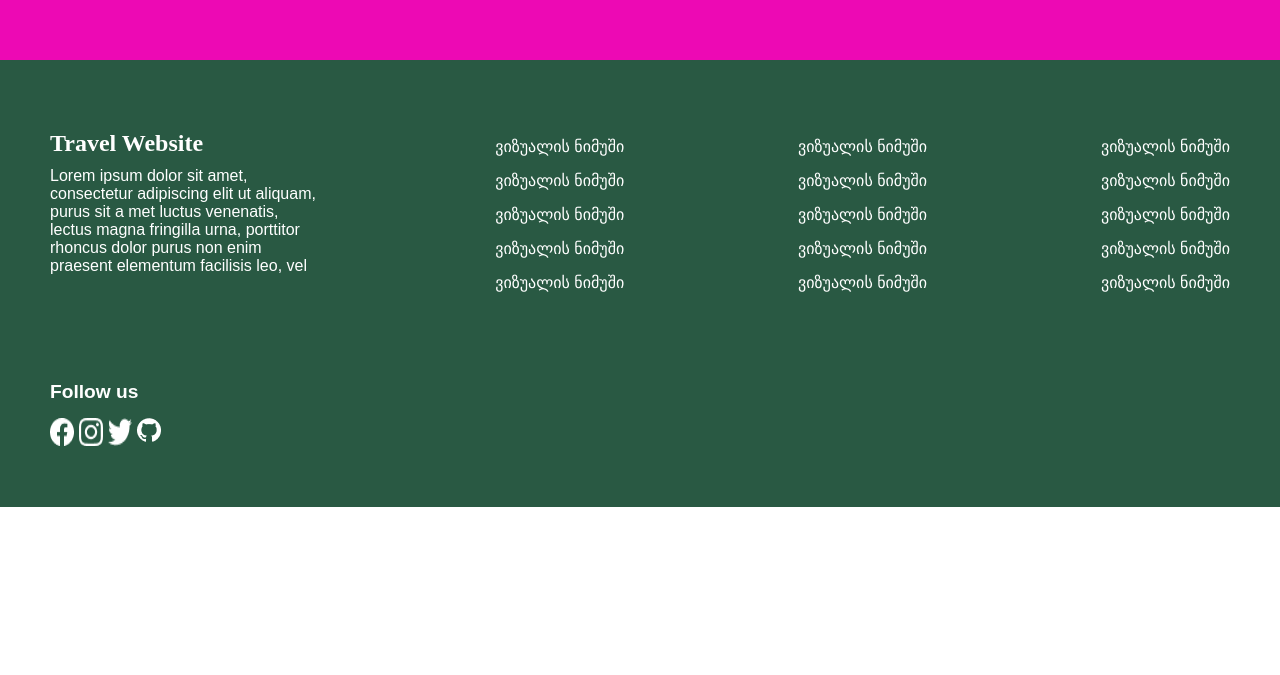
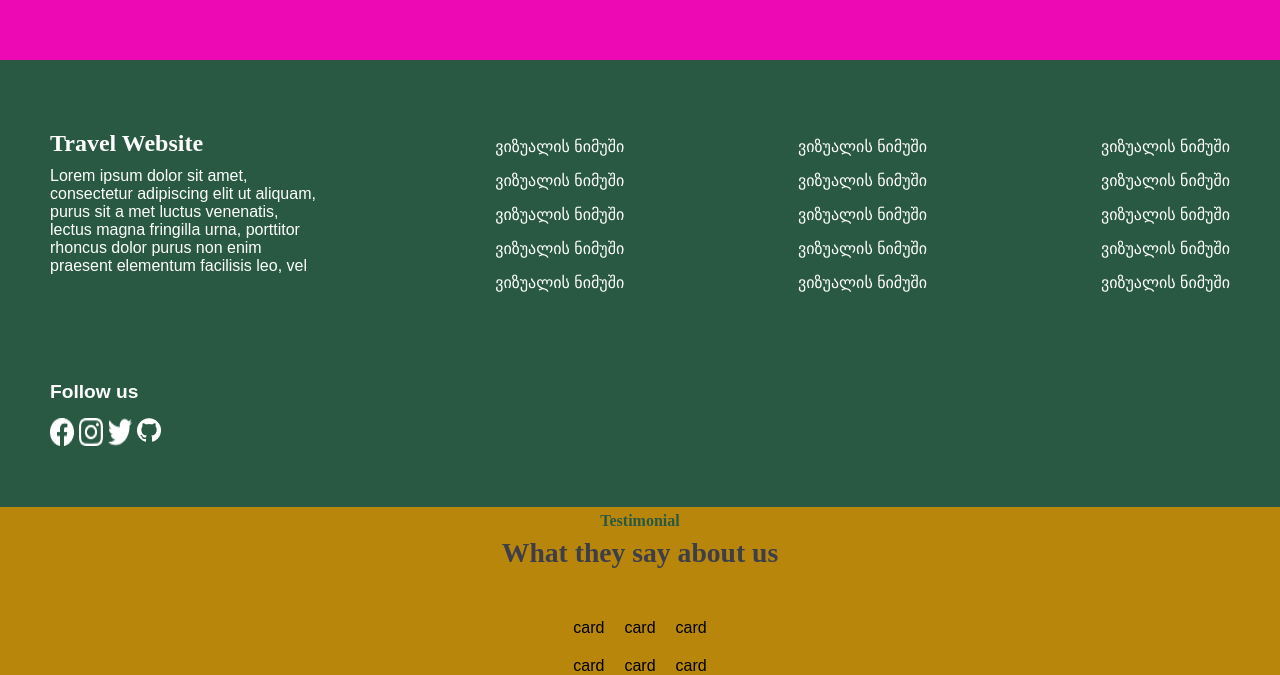
Before and after one commit to ratikhachv/travel-website, a React (Create React App) app: page / in a window 1280 px wide. Shown: the part 1052-1727 px from the top of the page. Before the commit the page ends 1559 px from the top, so only its background shows below. Built offline with nearby package versions, Linux system fonts and the light colour scheme.

Commit message:
add testimonial template

```diff
--- a/src/App.js
+++ b/src/App.js
@@ -7,6 +7,7 @@ import Header from "./genericComponents/Header/Header";
 import "./css/reset.css";
 import "./css/General.css";
 import HomePage from "./pages/HomePage";
+import TestimonialTemplate from "./modules/HomePage/Testimonial/TestimonialTemplate";
 
 function App() {
   return (
@@ -14,6 +15,7 @@ function App() {
       <Header />
       <HomePage />
       <Footer />
+      <TestimonialTemplate />
     </>
   );
 }
--- a/src/modules/HomePage/HomePageTemplate.css
+++ b/src/modules/HomePage/HomePageTemplate.css
@@ -2,6 +2,8 @@
   font-family: "Poppins", sans-serif;
   src: url("https://fonts.googleapis.com/css2?family=Poppins&display=swap");
 }
+
+@import url('https://fonts.googleapis.com/css2?family=Poppins:wght@700&display=swap');
 
 * {
   margin: 0;
@@ -9,27 +11,32 @@
   box-sizing: border-box;
   font-family: "Poppins", sans-serif;
 }
+
 .home-page {
   width: 100%;
   height: 1000px;
 }
+
 .welcome-georgia {
   width: 100%;
   height: 25%;
   background-color: rgb(69, 2, 227);
 }
+
 .why-georgia {
   margin-top: 10px;
   width: 100%;
   height: 25%;
   background-color: rgb(227, 2, 10);
 }
+
 .top-destination {
   margin-top: 10px;
   width: 100%;
   height: 25%;
   background-color: rgb(153, 237, 9);
 }
+
 .testimonial {
   margin-top: 10px;
   width: 100%;
--- a/src/modules/HomePage/Testimonial/Testimonial.js
+++ b/src/modules/HomePage/Testimonial/Testimonial.js
@@ -0,0 +1,16 @@
+import TestimonialCard from "../Testimonial/components/TestimonialCard";
+import TestimonialTemplate from "./TestimonialTemplate";
+export default function Testimonial() {
+  return (
+    <>
+      <TestimonialTemplate
+        review1={<TestimonialCard />}
+        review2={<TestimonialCard />}
+        review3={<TestimonialCard />}
+        review4={<TestimonialCard />}
+        review5={<TestimonialCard />}
+        review6={<TestimonialCard />}
+      />
+    </>
+  );
+}
--- /dev/null
+++ b/src/modules/HomePage/Testimonial/TestimonialTemplate.css
@@ -0,0 +1,52 @@
+@font-face {
+    font-family: "Poppins", sans-serif;
+    src: url("https://fonts.googleapis.com/css2?family=Poppins&display=swap");
+}
+
+@import url('https://fonts.googleapis.com/css2?family=Poppins:wght@700&display=swap');
+
+* {
+    margin: 0;
+    padding: 0;
+    box-sizing: border-box;
+    font-family: "Poppins", sans-serif;
+}
+
+.section-name {
+    font-family: 'Poppins';
+    font-style: normal;
+    font-weight: 700;
+    font-size: 16px;
+    line-height: 180%;
+    color: #295943;
+}
+
+.testimonial-title {
+    font-family: 'Poppins';
+    font-style: normal;
+    font-weight: 700;
+    font-size: 27.65px;
+    line-height: 120%;
+    color: #3D3E48;
+}
+
+.testimonial-div {
+    width: 100%;
+    background-color: darkgoldenrod;
+    display: flex;
+    flex-direction: column;
+    justify-content: center;
+    align-items: center;
+}
+
+.testimonial-cards-divUp {
+    display: flex;
+    margin-top: 50px;
+    gap: 20px;
+}
+
+.testimonial-cards-divDown {
+    display: flex;
+    margin-top: 20px;
+    gap: 20px;
+}
--- a/src/modules/HomePage/Testimonial/TestimonialTemplate.js
+++ b/src/modules/HomePage/Testimonial/TestimonialTemplate.js
@@ -0,0 +1,20 @@
+import React from "react";
+import "../../../modules/HomePage/Testimonial/TestimonialTemplate.css";
+export default function TestimonialTemplate(props) {
+  return (
+    <div className="testimonial-div">
+      <span className="section-name">Testimonial</span>
+      <h1 className="testimonial-title">What they say about us</h1>
+      <div className="testimonial-cards-divUp">
+        <div className="testimonial-card">card{props.review1}</div>
+        <div className="testimonial-card">card{props.review2}</div>
+        <div className="testimonial-card">card{props.review3}</div>
+      </div>
+      <div className="testimonial-cards-divDown">
+        <div className="testimonial-card">card{props.review4}</div>
+        <div className="testimonial-card">card{props.review5}</div>
+        <div className="testimonial-card">card{props.review6}</div>
+      </div>
+    </div>
+  );
+}
```
Also changed, not shown: src/modules/HomePage/Testimonial/components/TestimonialCard.js (added).
